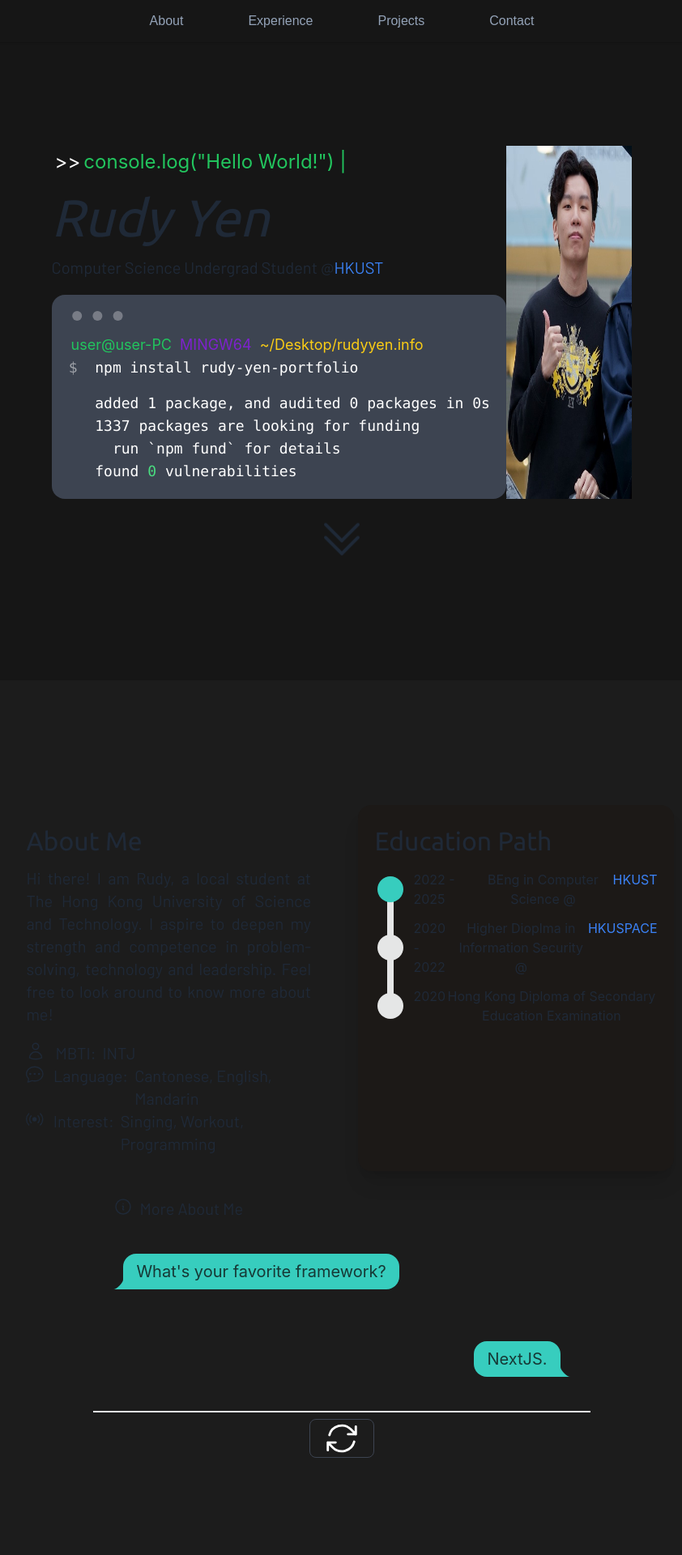
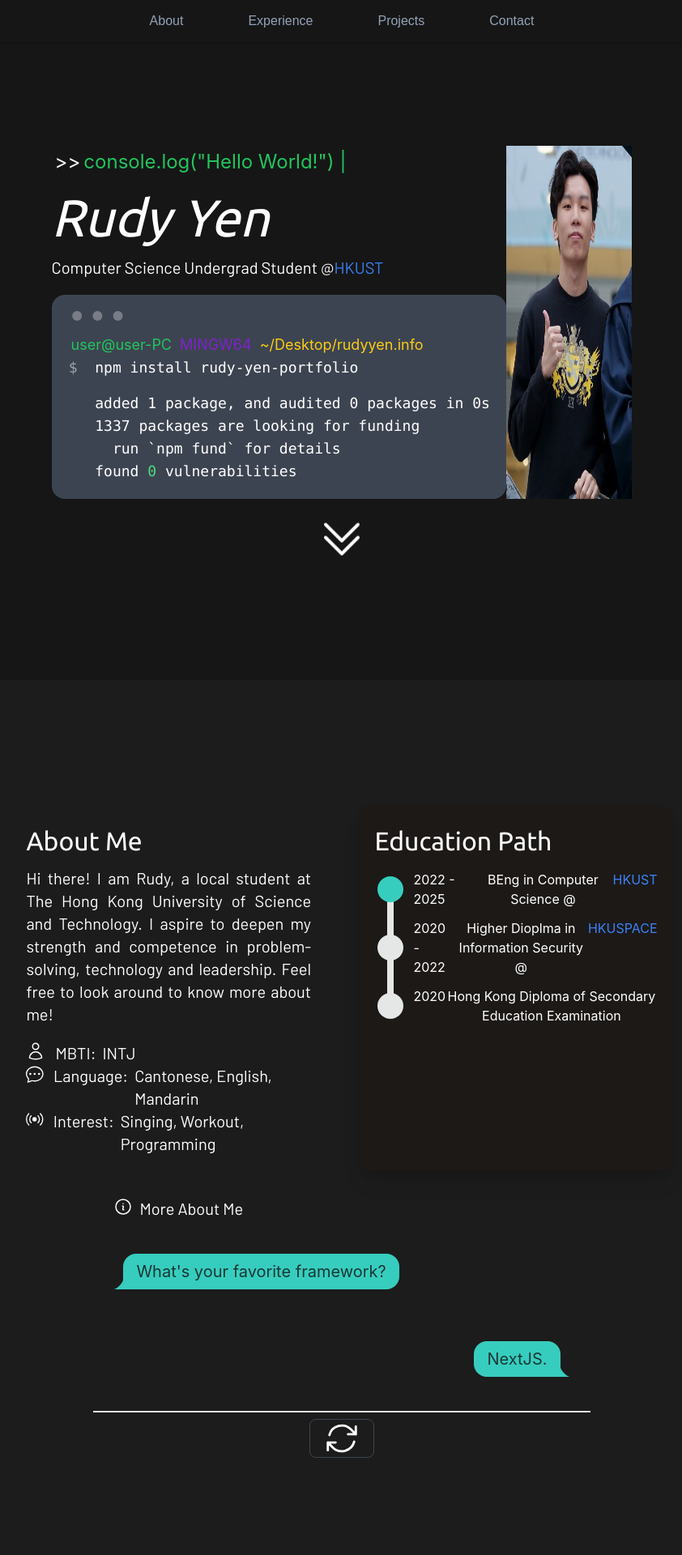
Before and after one commit to yenloned/Portfolio, a Next.js app: page / in a window 1280 px wide. Shown: the top 1920 px of the page at 81% size, without its empty margins (218-1060 px from the left). Built offline with nearby package versions, Linux system fonts and the light colour scheme; a web font is replaced by a local one.

Commit message:
prevent dark theme extension

```diff
--- a/comps/About.tsx
+++ b/comps/About.tsx
@@ -6,7 +6,7 @@ const About = () =>{
     const [question_num, setQuestion_num] = useState<number>(4);
 
     return(
-        <Element name="About" className='px-1 md:px-[18vw] py-[12vw] bg-background-200'>
+        <Element name="About" className='px-1 md:px-[18vw] py-[12vw] bg-background-200 text-white'>
             <div className="flex flex-col justify-center gap-[3vw] md:flex-row">
                 <div className='p-5'>
                     <div className="font-family_header2 text-[2rem]">About Me</div>
--- a/comps/Contact.tsx
+++ b/comps/Contact.tsx
@@ -10,7 +10,7 @@ const Contact = () => {
     }, [])
 
     return(
-        <Element name="Contact" className='px-[25vw] py-[12vw]'>
+        <Element name="Contact" className='px-[25vw] py-[12vw] text-white'>
             <div className="font-family_header3 text-[2rem] text-center">Get in touch</div>
             <div className="font-family_body3 text-xl text-center mt-1">Ask me for anything about my journey, experience, collaboration opportunities, or potential project ideas! You can reach me in...</div>
             <div className="mt-[3vw] flex flex-col gap-[5vw]">
--- a/comps/Experience.tsx
+++ b/comps/Experience.tsx
@@ -12,7 +12,7 @@ const Experience = () => {
     }, [])
 
     return (
-        <Element name="Experience" className='px-1 md:px-[25vw] py-[12vw]'>
+        <Element name="Experience" className='px-1 md:px-[25vw] py-[12vw] text-white'>
             <div className="font-family_header2 text-[2rem]">Experience</div>
             <ul className="steps steps-vertical w-full">
                 {experience.experience.map((experience) =>{
--- a/comps/Footer.tsx
+++ b/comps/Footer.tsx
@@ -3,10 +3,10 @@ import { Link } from "react-scroll"
 const Footer = () => {
     return (
         <>
-            <div className="bg-background-400 flex flex-col px-1 py-6 md:p-24 font-family_body3 text-lg">
+            <div className="bg-background-400 flex flex-col px-1 py-6 md:p-24 font-family_body3 text-lg text-zinc-600">
                 <div className="flex justify-center">Copyright © 2022 Rudy Yen</div>
                 <div className="flex justify-center">Last Update: 22 Dec 2022</div>
-                <div className="flex justify-between">
+                <div className="flex justify-between text-white">
                     <div></div>
                     <Link activeClass="text-slate-50 inline-block align-top pb-2 text-center leading-6 text-white duration-300" to="NavBar" spy={true} smooth={true} offset={50} duration={500} className="font-family_header1 cursor-pointer">Back to Top</Link>
                 </div>
--- a/comps/Header.tsx
+++ b/comps/Header.tsx
@@ -7,7 +7,7 @@ import { Link } from 'react-scroll'
 const Header = () => {
     return(
         <>
-            <div className='mx-1 my-[10vw] md:mx-[22vw]'>
+            <div className='mx-1 my-[10vw] md:mx-[22vw] text-white'>
                 <div className="flex flex-col justify-around md:flex-row">
                     <div className="flex flex-col">
                         <div className='flex gap-1 text-2xl p-1 text-green-500'>
--- a/comps/Project.tsx
+++ b/comps/Project.tsx
@@ -35,7 +35,7 @@ const Project = () => {
 
 
     return(
-    <Element name="Project" className='px-[12vw] pt-[6vw] pb-[12vw] bg-background-200'>
+    <Element name="Project" className='px-[12vw] pt-[6vw] pb-[12vw] bg-background-200 text-white'>
         <div className="font-family_header2 text-[2rem] text-center">Projects</div>
         <div className='my-[3vw] mx-[5vw] flex gap-3 flex-wrap'>
         {all_tags_array.map((tag) => {
--- a/tailwind.config.js
+++ b/tailwind.config.js
@@ -10,7 +10,8 @@ module.exports = {
           300: '#202020',
           400: '#0c0c0c',
         },
-        'black' : '#000000'
+        'black' : '#000000',
+        'white' : '#FFFFFF'
       }
     },
     fontFamily: {
```
